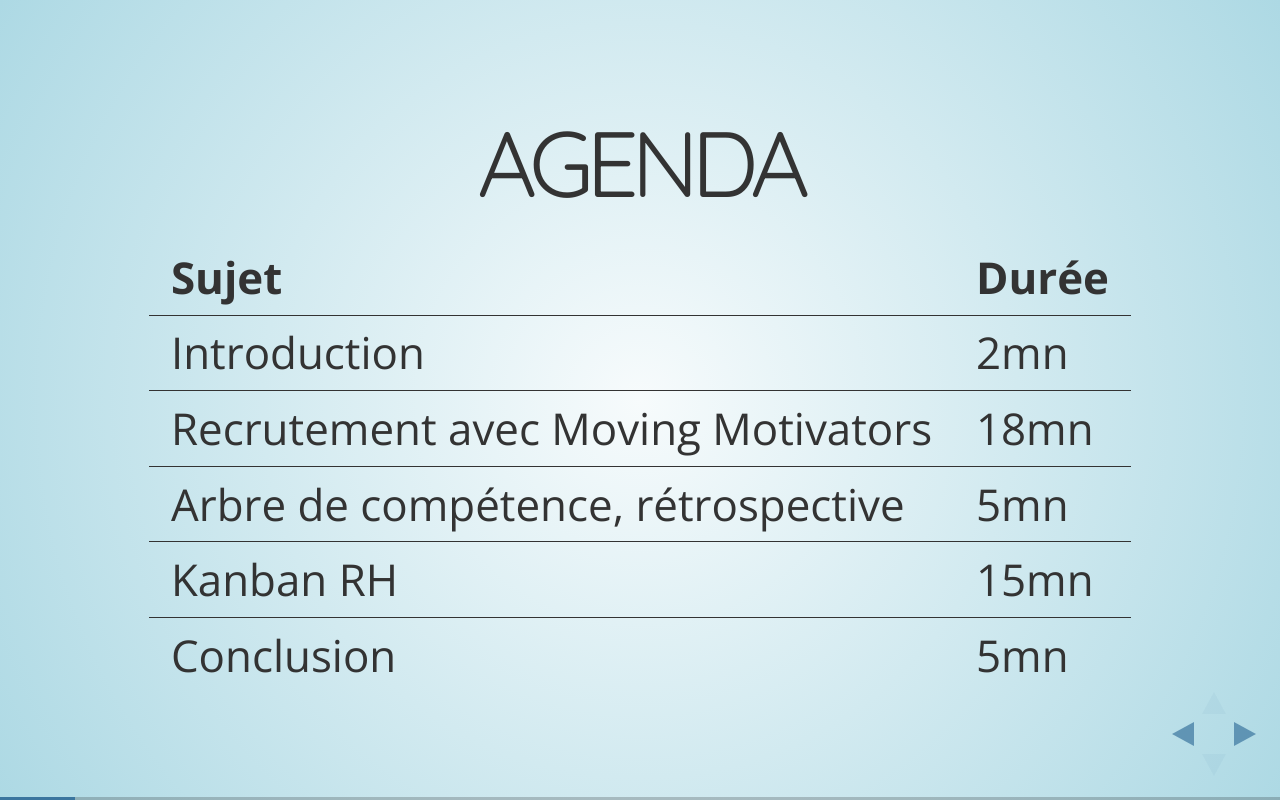
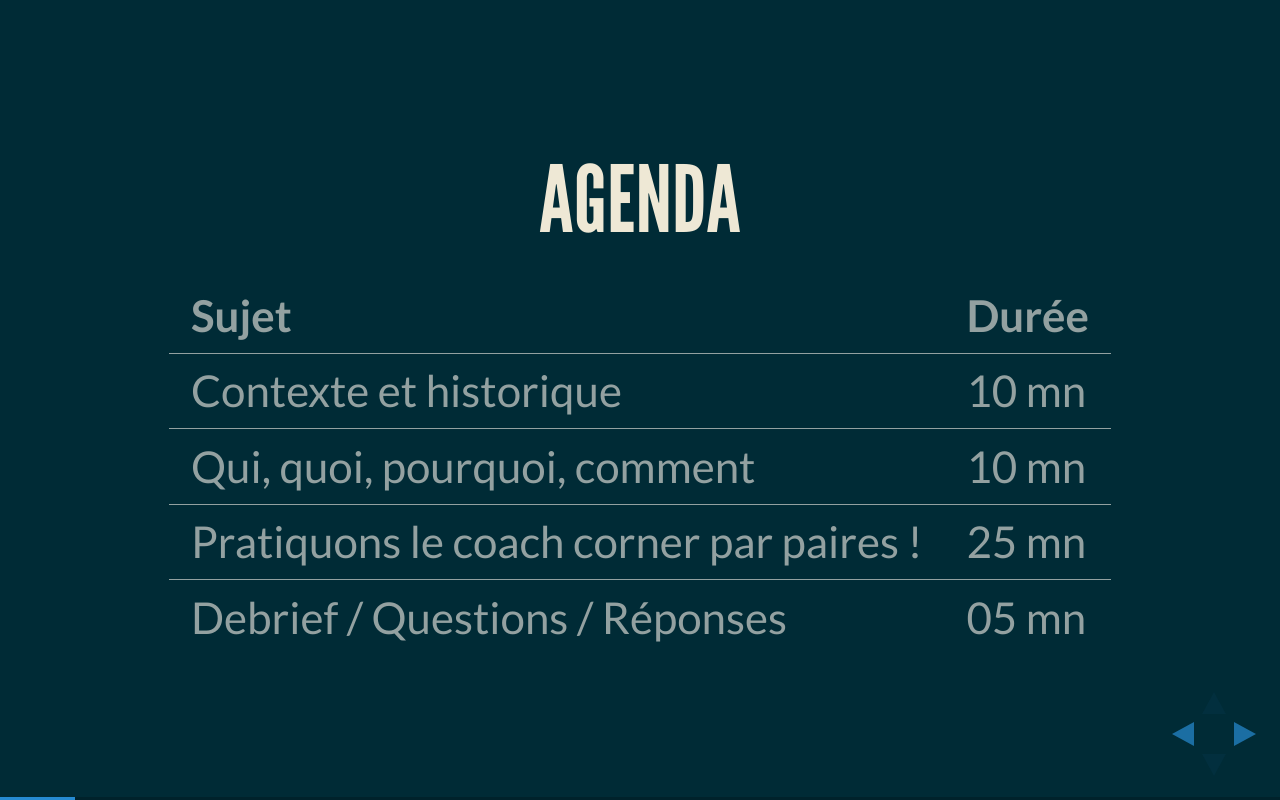
Before and after one commit to alexthib/revealprez, a website: page agile-grenoble-coach-corner/index.html in a window 1280 px wide. Both pictures are taken after a click on the button 1251 px from the left and 734 px from the top of the page. Drawn offline with nearby package versions, Linux system fonts and the light colour scheme.

Commit message:
choix nouveau theme, création page présentation et agenda

```diff
--- a/agile-grenoble-coach-corner/index.html
+++ b/agile-grenoble-coach-corner/index.html
@@ -6,8 +6,8 @@
 
 		<title>Agile Grenoble - Coach Corner</title>
 
-		<meta name="description" content="A framework for easily creating beautiful presentations using HTML">
-		<meta name="author" content="Hakim El Hattab">
+		<meta name="description" content="Coach Corner">
+		<meta name="author" content="Alexandre THIBAULT">
 
 		<meta name="apple-mobile-web-app-capable" content="yes">
 		<meta name="apple-mobile-web-app-status-bar-style" content="black-translucent">
@@ -15,7 +15,7 @@
 		<meta name="viewport" content="width=device-width, initial-scale=1.0, maximum-scale=1.0, user-scalable=no">
 
 		<link rel="stylesheet" href="css/reveal.css">
-		<link rel="stylesheet" href="css/theme/sky.css" id="theme">
+		<link rel="stylesheet" href="css/theme/moon.css" id="theme">
 
 		<!-- Theme used for syntax highlighting of code -->
 		<link rel="stylesheet" href="lib/css/zenburn.css">
@@ -40,15 +40,19 @@
 
 			<!-- Any section element inside of this container is displayed as a slide -->
 			<div class="slides">
+
+                <!-- ----------------------------------------------------------------- Courverture -->
+
 				<section>
 					<h1>Coach Corner</h1>
 					<h3>Agile Grenoble 2017</h3>
-
+					<img src="images/logo_ag_white_64.png" style="border:0;"/>
 					<p>
-						<small>Alexandre Thibault</small>
+						<small>Alexandre THIBAULT</small>
 					</p>
 				</section>
 
+                <!-- ----------------------------------------------------------------- Agenda -->
 
 				<section>
 					<h2>Agenda</h2>
@@ -62,28 +66,27 @@
 						<tbody>
 
 							<tr>
-								<td>Introduction</td>
-								<td>2mn</td>
+								<td>Contexte et historique</td>
+								<td>10 mn</td>
 							</tr>
 							<tr>
-								<td>Recrutement avec Moving Motivators</td>
-								<td>18mn</td>
+								<td>Qui, quoi, pourquoi, comment</td>
+								<td>10 mn</td>
 							</tr>
 							<tr>
-								<td>Arbre de compétence, rétrospective</td>
-								<td>5mn</td>
+								<td>Pratiquons le coach corner par paires !</td>
+								<td>25 mn</td>
 							</tr>
 							<tr>
-								<td>Kanban RH</td>
-								<td>15mn </td>
+								<td>Debrief / Questions / Réponses</td>
+								<td>05 mn </td>
 							</tr>
-							<tr>
-								<td>Conclusion</td>
-								<td>5mn </td>
-							</tr>
+
 						</tbody>
 					</table>
 				</section>
+
+                <!-- ----------------------------------------------------------------- Examples -->
 
 				<section data-background="images/movingmotivators.jpg">
 
```
Also changed, not shown: agile-grenoble-coach-corner/images/logo_ag_white_64.png (added), 4 other files.
